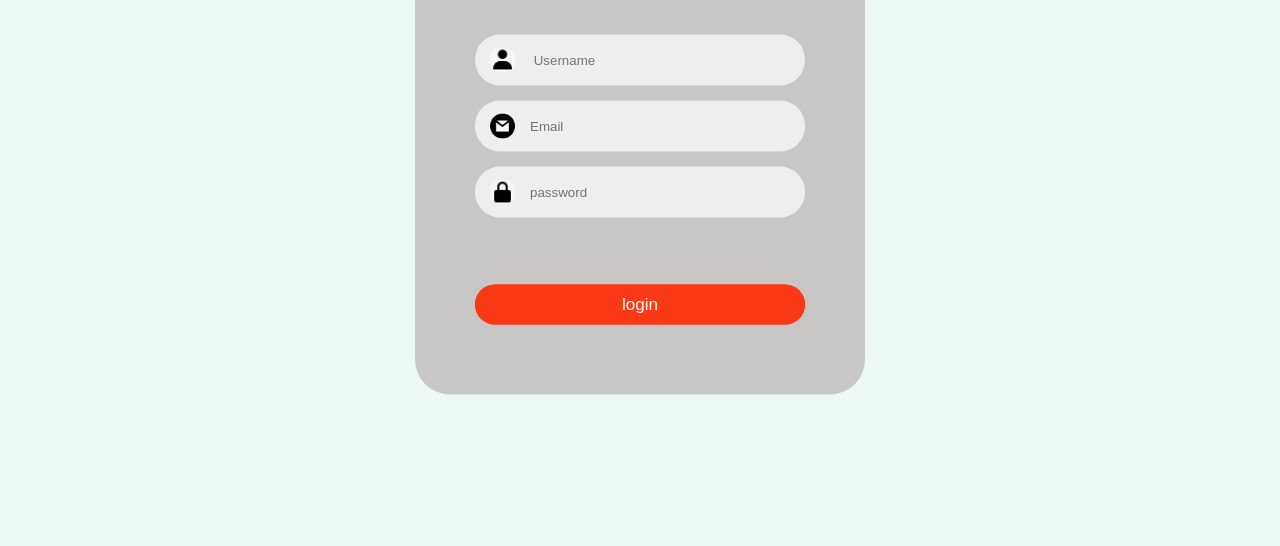
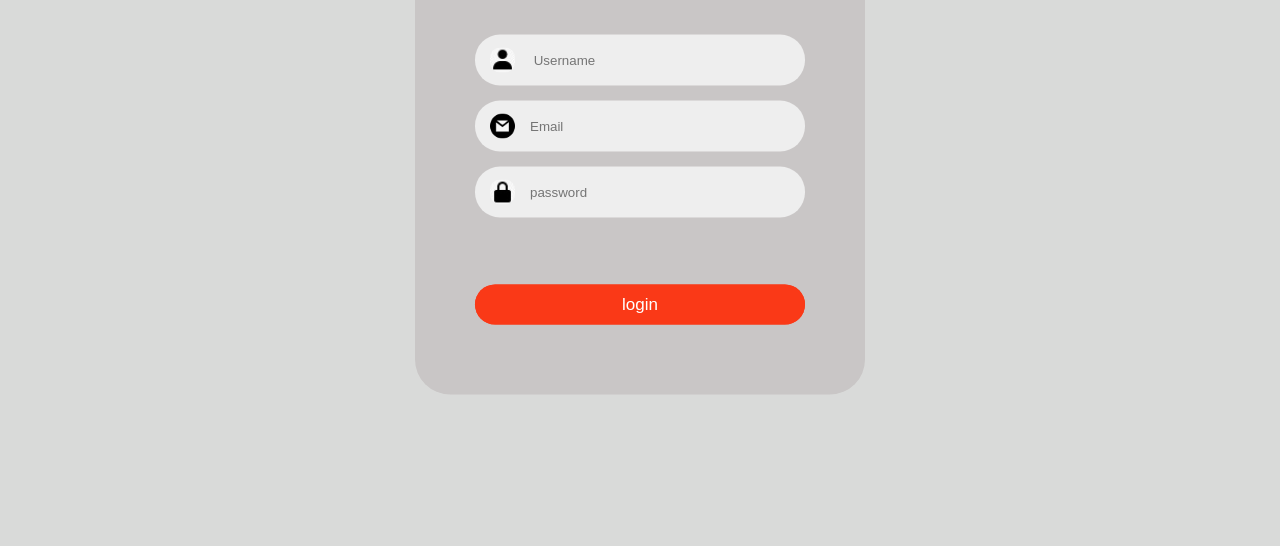
Before and after one commit to akshadagith/travel, a plain HTML site: page pages/login.html in a window 1280 px wide. Shown: the part 254-800 px from the top of the page. Drawn offline with Linux system fonts and the light colour scheme.

Commit message:
login bg colour changed

```diff
--- a/css/login.css
+++ b/css/login.css
@@ -10,7 +10,7 @@
   background-position: center;
   background-size: cover;
   position: relative;
-  background-color: #ebf9f2;
+  background-color: #d9dad9;
   color: #fa3917;
 }
 .form-box{
```
